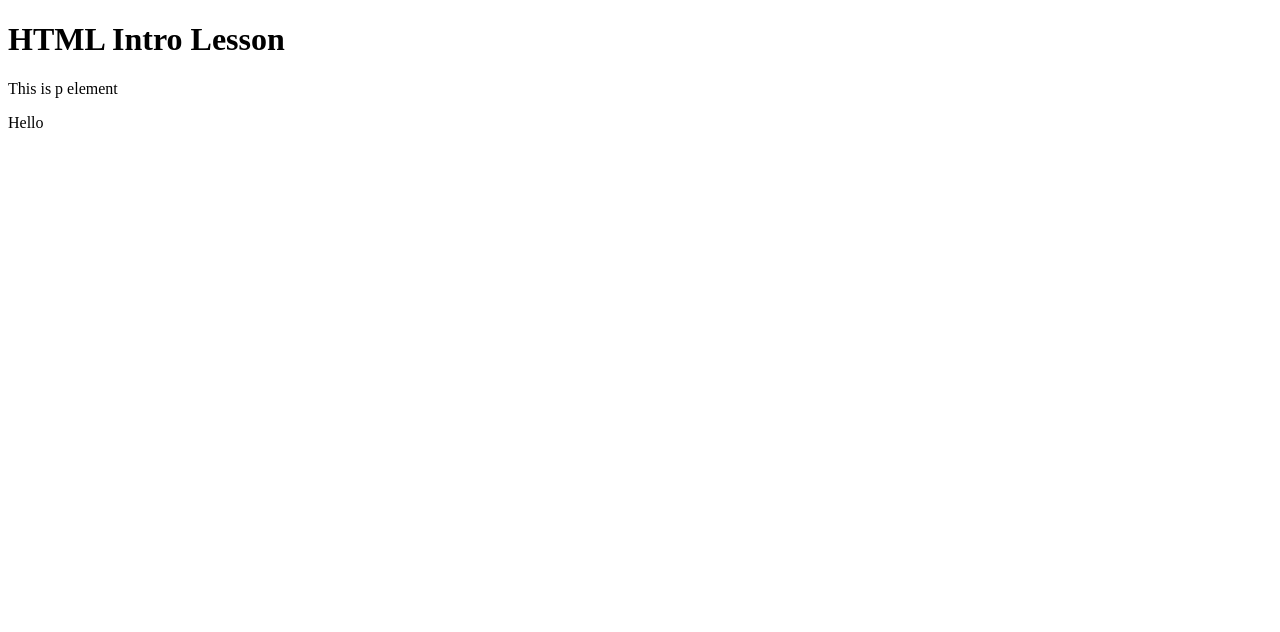
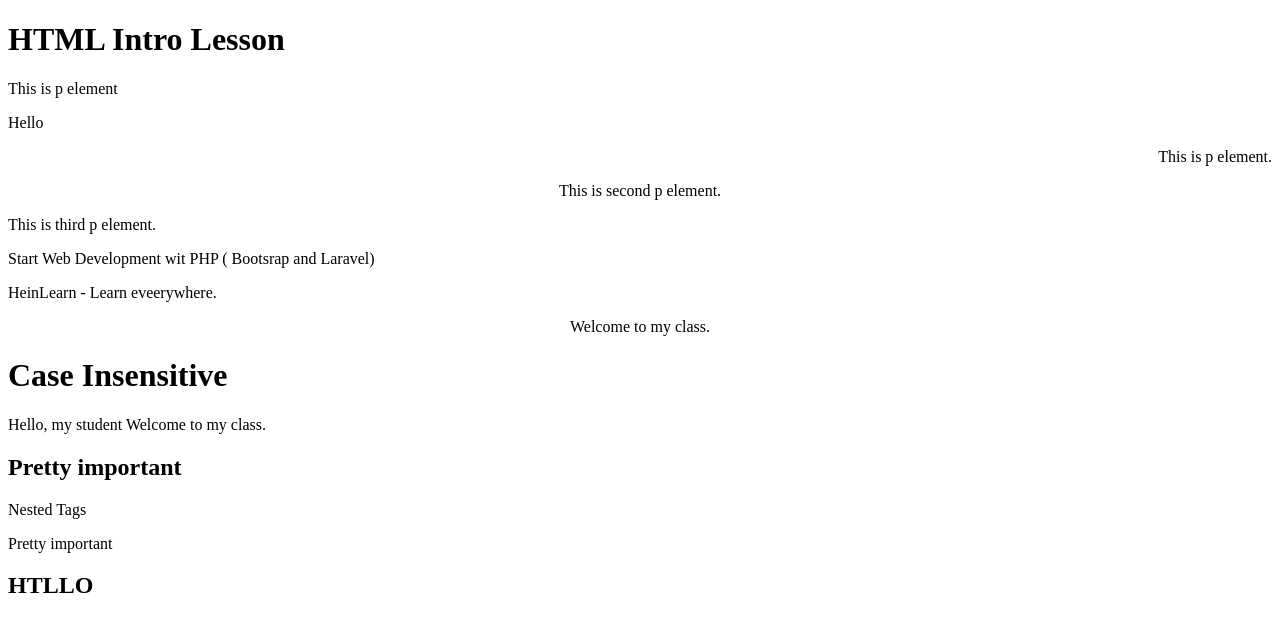
Before and after one commit to YoonYoonChein2003/YoonYoonChein2003.github.io, a plain HTML site: page HTML/intro.html in a window 1280 px wide. Drawn offline with Linux system fonts and the light colour scheme.

Commit message:
head lesson

```diff
--- a/HTML/intro.html
+++ b/HTML/intro.html
@@ -14,5 +14,30 @@
            <div>
             <span>Hello</span>
            </div>
+           <!-- Attribute -->
+            <p align="right"> This is p element.</p>
+            <p align="center"> This is second p element.</p>
+            <p align="left"> This is third p element.</p>
+            <!-- Global Attributes -> class and id -->
+             <p class="p-tag webdev php">Start Web Development wit PHP ( Bootsrap and Laravel)</p>
+             <P id="p-id">HeinLearn - Learn eveerywhere.</P>
+             <p class="p-tag" id="welcome" align="center"> Welcome to my class.</p>
+             <h1>Case Insensitive</H1>
+            <P>Hello,              my           student
+                 Welcome to           my         class.
+            </P>
+            <div><span><p><h2> Pretty important</h2></p></span></div>
+            <!-- Nested tags -->
+             <div>
+                <span>
+                    <p>Nested Tags</p>
+                    <p>Pretty important</p>
+                </span>
+                <span>
+                    <h2>HTLLO</h2>
+                </span>
+             </div>
+
+
     </body>
 </html>
```
Also changed, not shown: head.html (added, +11 -0 lines).
